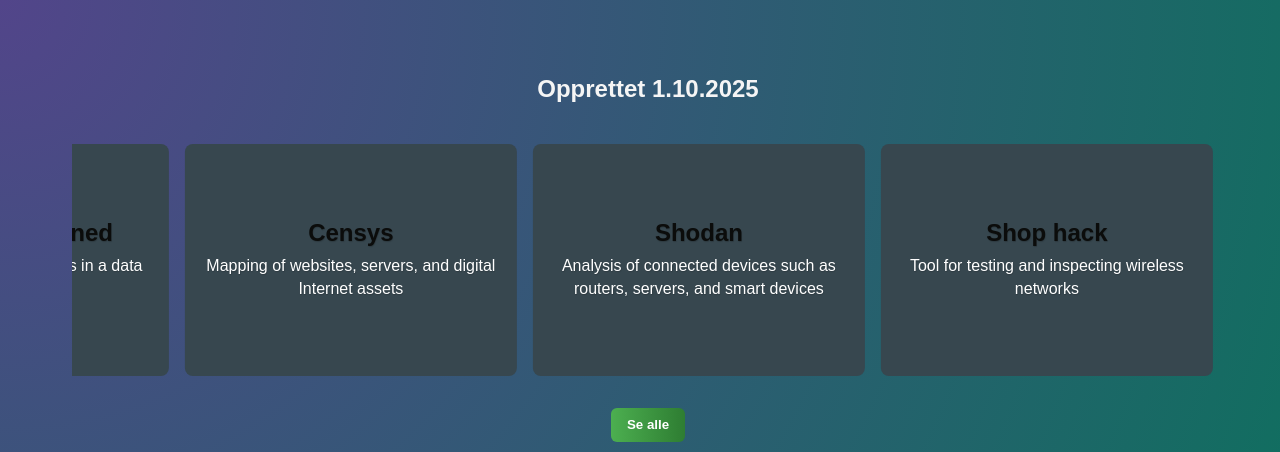
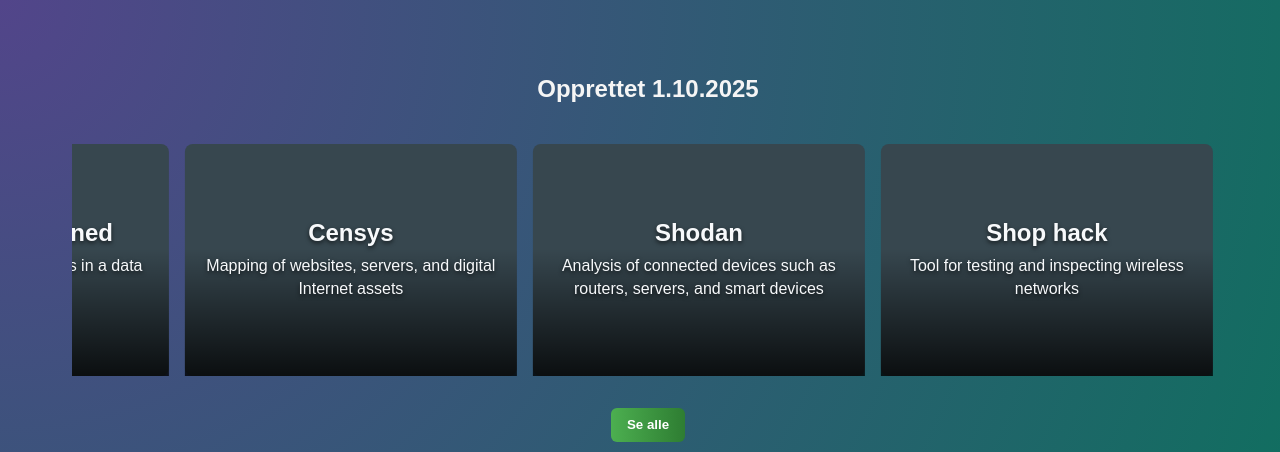
Before and after one commit to altmulig315-netizen/test1, a website: page Test.html in a window 1280 px wide. Shown: the top 452 px of the page. Drawn offline with Linux system fonts and the light colour scheme; files whose address does not match are found by name.

Commit message:
Improve card text contrast with darker overlay

```diff
--- a/Test.css
+++ b/Test.css
@@ -140,7 +140,7 @@
   content: "";
   position: absolute;
   inset: 0;
-  background: transparent; /* Kan endres til mørk gradient ved behov */
+  background: linear-gradient(180deg, #00000000 45%, #000000cc 100%); /* Dempet mørk overlay for bedre kontrast */
   z-index: 0;
 }
 
@@ -148,8 +148,9 @@
   position: relative; /* Sørger for at tekst ligger over bildet */
   z-index: 1;
   margin: 0;
-  /* dempet skygge (mindre «glow») for bedre lesbarhet uten støy */
-  text-shadow: 0.5px 0.5px 1px #0000002e; /* rgba(0,0,0,0.18) → #0000002e */
+  color: #f7f9fb;
+  /* sterkere skygge for tydeligere kontrast over mørkt overlay */
+  text-shadow: 0 2px 4px #000000a6;
 }
 
 .card h3 {
```
